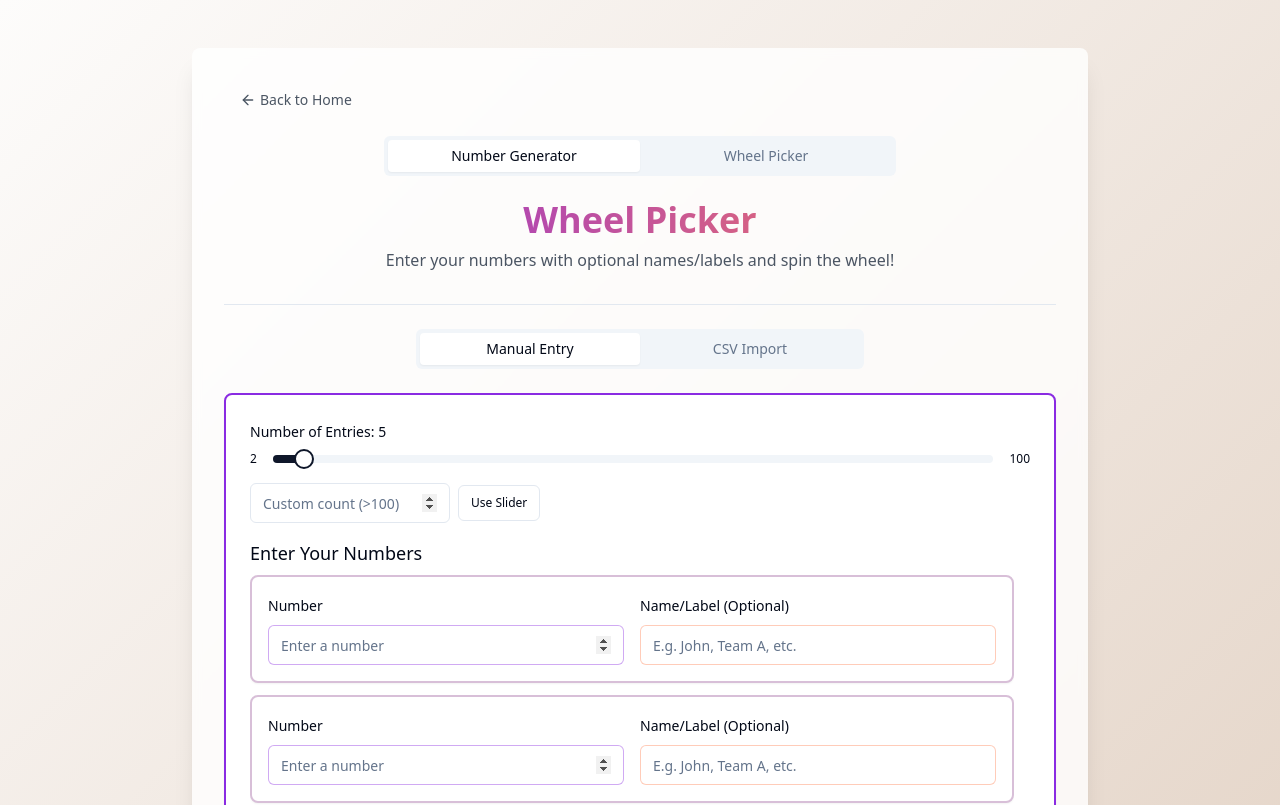
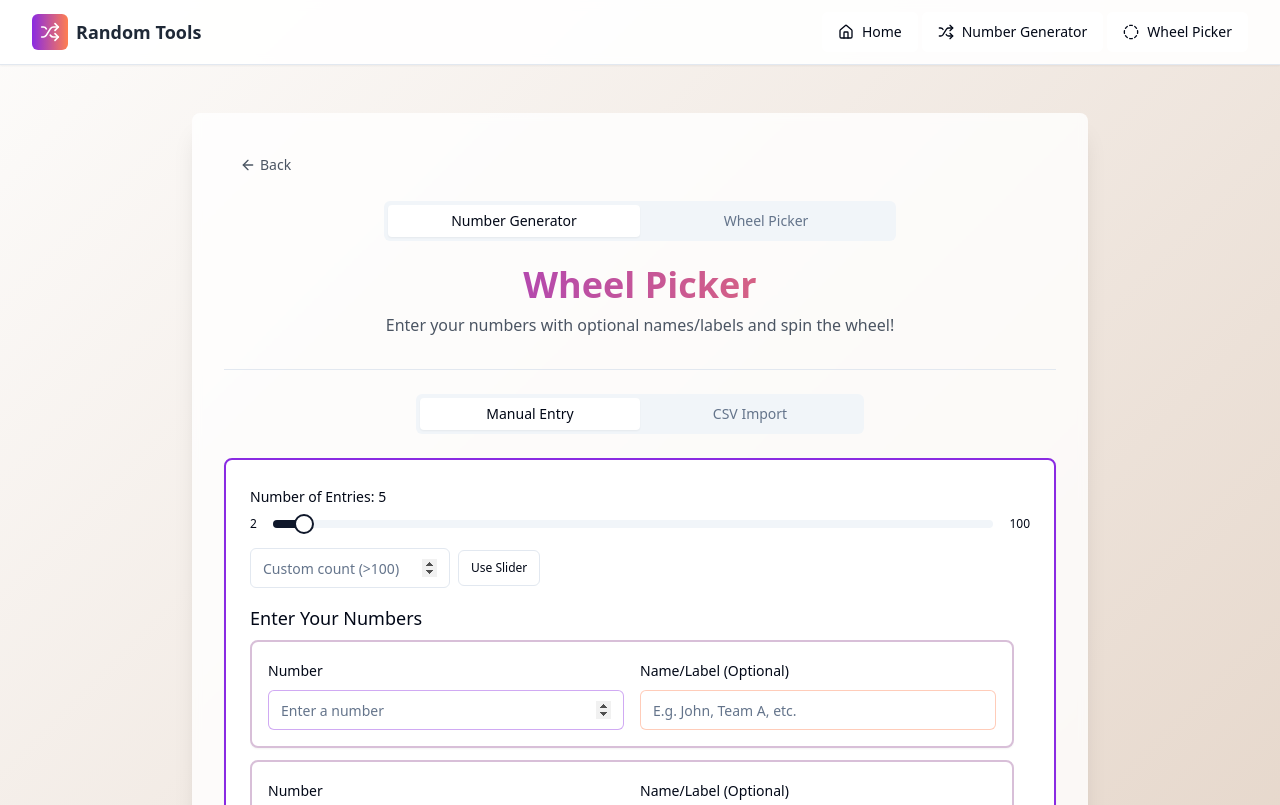
Before and after one commit to naquashm/lucky-number-selector-plus, a React (Vite) app: page /wheel in a window 1280 px wide. Shown: the top 805 px of the page. Built offline with nearby package versions, Linux system fonts and the light colour scheme.

Commit message:
Add navigation bar
Implement a navigation bar for the application.

```diff
--- a/src/App.tsx
+++ b/src/App.tsx
@@ -4,6 +4,7 @@ import { Toaster as Sonner } from "@/components/ui/sonner";
 import { TooltipProvider } from "@/components/ui/tooltip";
 import { QueryClient, QueryClientProvider } from "@tanstack/react-query";
 import { BrowserRouter, Routes, Route } from "react-router-dom";
+import Navbar from "./components/Navbar";
 import Home from "./pages/Home";
 import Index from "./pages/Index";
 import Wheel from "./pages/Wheel";
@@ -17,6 +18,7 @@ const App = () => (
       <Toaster />
       <Sonner />
       <BrowserRouter>
+        <Navbar />
         <Routes>
           <Route path="/" element={<Home />} />
           <Route path="/generator" element={<Index />} />
--- /dev/null
+++ b/src/components/Navbar.tsx
@@ -0,0 +1,67 @@
+
+import React from 'react';
+import { Link } from 'react-router-dom';
+import { Home, Shuffle, CircleDashed } from 'lucide-react';
+import { NavigationMenu, NavigationMenuList, NavigationMenuItem, NavigationMenuLink } from "@/components/ui/navigation-menu";
+import { cn } from "@/lib/utils";
+
+const Navbar = () => {
+  return (
+    <div className="w-full bg-white/90 backdrop-blur-sm shadow-sm py-3 sticky top-0 z-10 border-b">
+      <div className="container mx-auto flex justify-between items-center">
+        <Link to="/" className="flex items-center gap-2">
+          <div className="bg-gradient-to-r from-picker-purple to-picker-orange p-2 rounded-md">
+            <Shuffle size={20} className="text-white" />
+          </div>
+          <span className="font-bold text-lg text-gray-800">Random Tools</span>
+        </Link>
+
+        <NavigationMenu>
+          <NavigationMenuList>
+            <NavigationMenuItem>
+              <NavigationMenuLink asChild>
+                <Link
+                  to="/"
+                  className={cn(
+                    "group inline-flex h-10 w-max items-center justify-center rounded-md bg-background px-4 py-2 text-sm font-medium transition-colors hover:bg-accent hover:text-accent-foreground focus:bg-accent focus:text-accent-foreground"
+                  )}
+                >
+                  <Home className="mr-2 h-4 w-4" />
+                  <span>Home</span>
+                </Link>
+              </NavigationMenuLink>
+            </NavigationMenuItem>
+            <NavigationMenuItem>
+              <NavigationMenuLink asChild>
+                <Link
+                  to="/generator"
+                  className={cn(
+                    "group inline-flex h-10 w-max items-center justify-center rounded-md bg-background px-4 py-2 text-sm font-medium transition-colors hover:bg-accent hover:text-accent-foreground focus:bg-accent focus:text-accent-foreground"
+                  )}
+                >
+                  <Shuffle className="mr-2 h-4 w-4" />
+                  <span>Number Generator</span>
+                </Link>
+              </NavigationMenuLink>
+            </NavigationMenuItem>
+            <NavigationMenuItem>
+              <NavigationMenuLink asChild>
+                <Link
+                  to="/wheel"
+                  className={cn(
+                    "group inline-flex h-10 w-max items-center justify-center rounded-md bg-background px-4 py-2 text-sm font-medium transition-colors hover:bg-accent hover:text-accent-foreground focus:bg-accent focus:text-accent-foreground"
+                  )}
+                >
+                  <CircleDashed className="mr-2 h-4 w-4" />
+                  <span>Wheel Picker</span>
+                </Link>
+              </NavigationMenuLink>
+            </NavigationMenuItem>
+          </NavigationMenuList>
+        </NavigationMenu>
+      </div>
+    </div>
+  );
+};
+
+export default Navbar;
--- a/src/components/Navigation.tsx
+++ b/src/components/Navigation.tsx
@@ -13,11 +13,11 @@ const Navigation = () => {
       <div className="w-full flex items-center justify-start">
         <Button
           variant="ghost"
-          onClick={() => navigate('/')}
+          onClick={() => navigate(-1)}
           className="flex items-center gap-1 text-gray-600 hover:text-gray-900"
         >
           <ArrowLeft size={18} />
-          Back to Home
+          Back
         </Button>
       </div>
 
```
